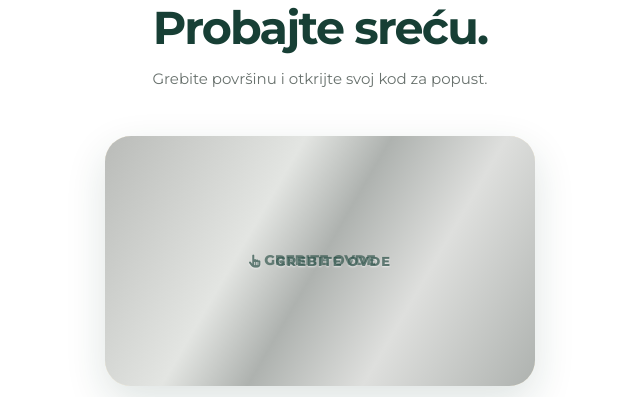
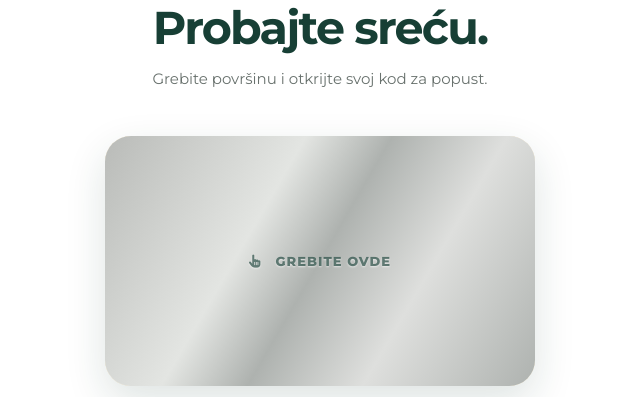
Before and after one commit to denylekin-crypto/fotobane, a plain HTML site: page index.html in a window 1280 px wide. Shown: the part 3580-3977 px from the top of the page, 320-960 px from the left. Drawn offline with Linux system fonts and the light colour scheme.

Commit message:
Remove canvas text overlay and update meta description
Removed text overlay from canvas and updated meta description.

```diff
--- a/index.html
+++ b/index.html
@@ -7,7 +7,7 @@
     <title>Foto Bane Despotovac | Fotografisanje i video</title>
 
     <meta name="description"
-          content="Foto Bane Despotovac – profesionalno fotografisanje i video produkcija za venčanja, rođendane, krštenja, punoletstva i studijsko fotografisanje.">
+        content="Foto Bane Despotovac – profesionalno fotografisanje i video produkcija za venčanja, rođendane, krštenja, punoletstva i studijsko fotografisanje.">
 
     <link rel="preconnect" href="https://fonts.googleapis.com">
     <link rel="preconnect" href="https://fonts.gstatic.com" crossorigin>
@@ -2771,28 +2771,6 @@ function podesiGrebalicu() {
     );
 
 
-    /* tekst na površini */
-
-    scratchCtx.fillStyle =
-        "rgba(23,63,53,0.58)";
-
-    scratchCtx.font =
-        "800 14px Montserrat, Arial";
-
-    scratchCtx.textAlign =
-        "center";
-
-    scratchCtx.textBaseline =
-        "middle";
-
-
-    scratchCtx.fillText(
-        "GREBITE OVDE",
-        rect.width / 2,
-        rect.height / 2
-    );
-
-
     scratchCtx.globalCompositeOperation =
         "destination-out";
 
```
